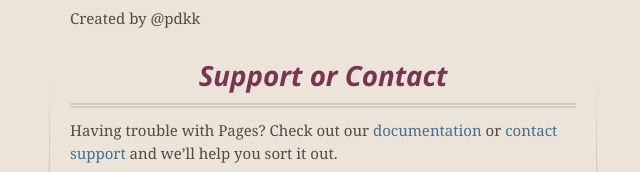
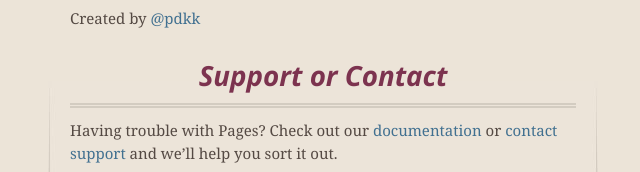
Before and after one commit to PDKK/ShowStopper, a plain HTML site: page index.html in a window 1280 px wide. Shown: the part 1081-1253 px from the top of the page, 317-957 px from the left. Drawn offline with nearby package versions, Linux system fonts and the light colour scheme.

Commit message:
Getting @ tag correct

```diff
--- a/index.html
+++ b/index.html
@@ -66,7 +66,7 @@
 
 <p>You can <a href="https://github.com/blog/821" class="user-mention">@mention</a> a GitHub username to generate a link to their profile. The resulting <code>&lt;a&gt;</code> element will link to the contributor’s GitHub Profile. For example: In 2007, Chris Wanstrath (<a href="https://github.com/defunkt" class="user-mention">@defunkt</a>), PJ Hyett (<a href="https://github.com/pjhyett" class="user-mention">@pjhyett</a>), and Tom Preston-Werner (<a href="https://github.com/mojombo" class="user-mention">@mojombo</a>) founded GitHub.</p>
 
-Created by @pdkk
+Created by <a href="https://github.com/pdkk class="user-mention">@pdkk</a>
 <h3>
 <a id="support-or-contact" class="anchor" href="#support-or-contact" aria-hidden="true"><span class="octicon octicon-link"></span></a>Support or Contact</h3>
 
```
